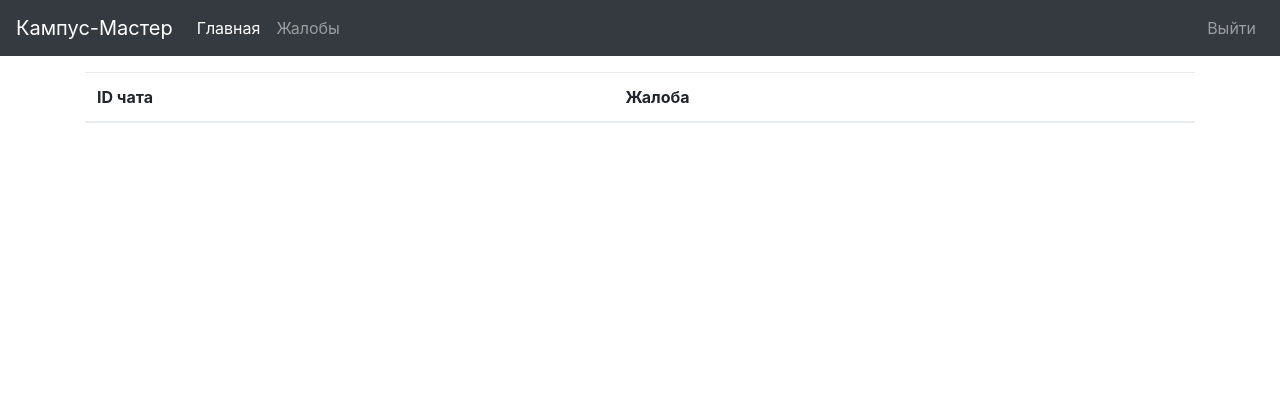
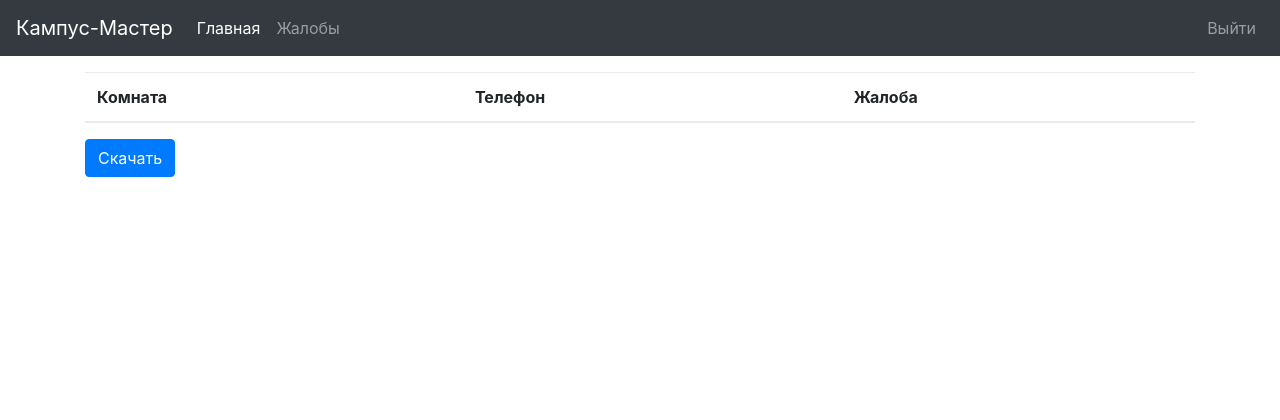
Before and after one commit to jokly/CampusMasterSite, a Django app: page /complaints/ in a window 1280 px wide. Shown: the top 420 px of the page. Run offline with Django 3.2, Linux system fonts and the light colour scheme; the visitor is signed in with stand-in values (Sample User, id 1); data that the repository does not hold is empty; some libraries are stand-ins or nearby versions.

Commit message:
Added complaints table and export to xls

```diff
--- a/campus_master/templates/campus_master/complaints.html
+++ b/campus_master/templates/campus_master/complaints.html
@@ -5,18 +5,22 @@
         <table class="table">
             <thead>
                 <tr>
-                    <th scope="col">ID чата</th>
+                    <th scope="col">Комната</th>
+                    <th scope="col">Телефон</th>
                     <th scope="col">Жалоба</th>
                 </tr>
             </thead>
             <tbody>
                 {% for item in data %}
                     <tr>
-                        <th scope="row">{{ item.chat }}</th>
+                        <th scope="row">{{ item.chat.room }}</th>
+                        <th>{{ item.chat.telephone_number }}</th>
                         <td>{{ item.text }}</td>
                     </tr>
                 {% endfor %}
             </tbody>
         </table>
+
+        <a class="btn btn-primary" href="{% url 'export_complaints_xls' %}" role="button">Скачать</a>
     {% endif %}
 {% endblock %}
--- a/campus_master/urls.py
+++ b/campus_master/urls.py
@@ -6,6 +6,7 @@ from . import views
 urlpatterns = [
     path(r'', views.main, name='main'),
     path(r'complaints/', views.complaints, name='complaints'),
+    path(r'export/xls/', views.export_complaints_xls, name='export_complaints_xls'),
     path(r'accounts/logout/', logout, {'next_page': '/'}),
     path(r'accounts/', include('django.contrib.auth.urls')),
 ]
--- a/campus_master/views.py
+++ b/campus_master/views.py
@@ -1,5 +1,7 @@
 from django.shortcuts import render
-from django.http import HttpResponseRedirect
+from django.contrib.auth.decorators import login_required
+from django.http import HttpResponse
+import xlwt
 from .models import Complaint
 
 # Create your views here.
@@ -7,10 +9,41 @@ from .models import Complaint
 def main(request):
     return render(request, 'campus_master/index.html', {})
 
+@login_required
 def complaints(request):
-    if not request.user.is_authenticated:
-        return HttpResponseRedirect('/accounts/login/')
+    data = Complaint.objects.all()
+
+    return render(request, 'campus_master/complaints.html', {'data': data})
+
+@login_required
+def export_complaints_xls(request):
+    response = HttpResponse(content_type='application/ms-excel')
+    response['Content-Disposition'] = 'attachment; filename="complaints.xls"'
+
+    wb = xlwt.Workbook(encoding='utf-8')
+    ws = wb.add_sheet('Жалобы')
+
+    row_num = 0
+
+    font_style = xlwt.XFStyle()
+    font_style.font.bold = True
+
+    columns = ['Комната', 'Телефон', 'Жалоба']
+
+    for col_num in range(len(columns)):
+        ws.write(row_num, col_num, columns[col_num], font_style)
+
+    font_style = xlwt.XFStyle()
 
     data = Complaint.objects.all()
 
-    return render(request, 'campus_master/complaints.html', {})
+    for row in data:
+        row_num += 1
+
+        ws.write(row_num, 0, row.chat.room, font_style)
+        ws.write(row_num, 1, row.chat.telephone_number, font_style)
+        ws.write(row_num, 2, row.text, font_style)
+
+    wb.save(response)
+
+    return response
```
Also changed, not shown: 1 other file.
